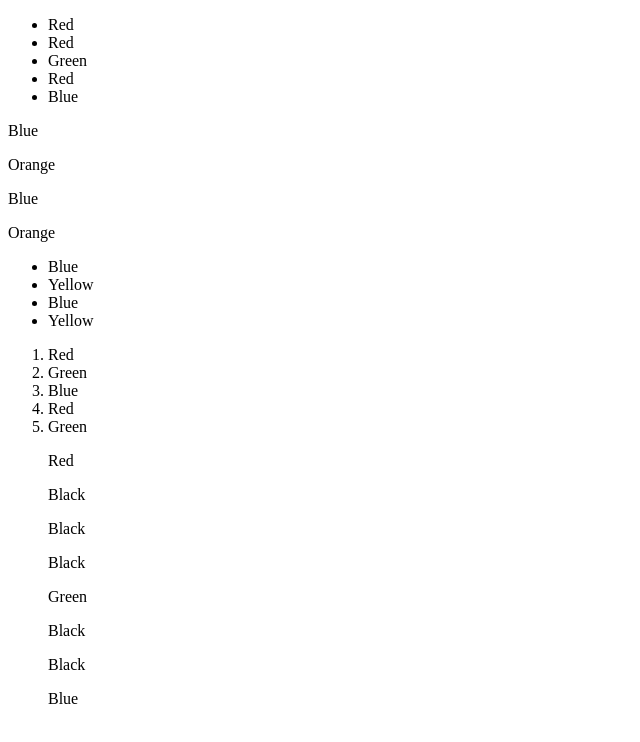
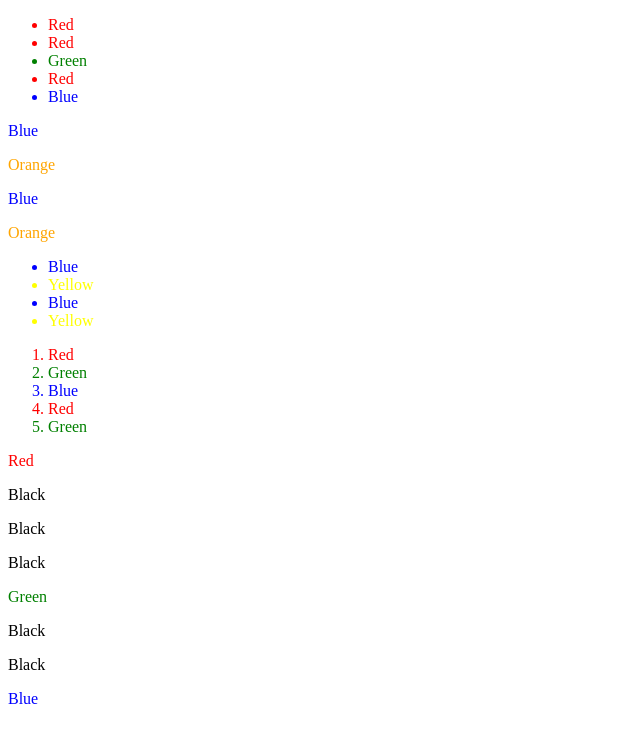
Before and after one commit to ellakred/css-learn-box, a plain HTML site: page 1-selectors/index.html in a window 1280 px wide. Shown: the whole page, without its empty margins (0-640 px from the left). Drawn offline with Linux system fonts and the light colour scheme.

Commit message:
1 lesson done

```diff
--- a/1-selectors/index.html
+++ b/1-selectors/index.html
@@ -23,7 +23,6 @@
       <span>Orange</span>
     </div>
   </div>
-
   <div class="sad">
     <ul>
       <li>Blue</li>
@@ -41,7 +40,6 @@
   </div>
 
   <div class="bomb">
-    <ul>
       <p>Red</p>
       <p>Black</p>
       <p>Black</p>
@@ -50,7 +48,6 @@
       <p>Black</p>
       <p>Black</p>
       <p>Blue</p>
-    </ul>
   </div>
 </body>
 </html>
--- a/1-selectors/main.css
+++ b/1-selectors/main.css
@@ -0,0 +1,45 @@
+.happy ul li {
+    color: red;
+}
+.happy .happy-green {
+    color: green;
+}
+#happy-blue {
+    color: blue;
+}
+.sad ul li:nth-child(odd) {
+    color: blue;
+}
+.sad ul li:nth-child(even) {
+    color: yellow;
+}
+.sad ol li:nth-child(3n+2) {
+  color: green;
+}
+.sad ol li:nth-child(3n) {
+    color: blue;
+}
+.sad ol li:nth-child(3n+1) {
+    color: red;
+}
+.happy > span  {
+    color: blue;
+}
+.happy > p {
+    color: orange;
+}
+.happy div > p {
+    color: blue;
+}
+.happy div > span {
+    color: orange;
+}
+.bomb p:first-child {
+    color: red;
+}
+.bomb p:last-child {
+    color: blue;
+}
+.bomb p:nth-child(5) {
+    color: green;
+}
```
